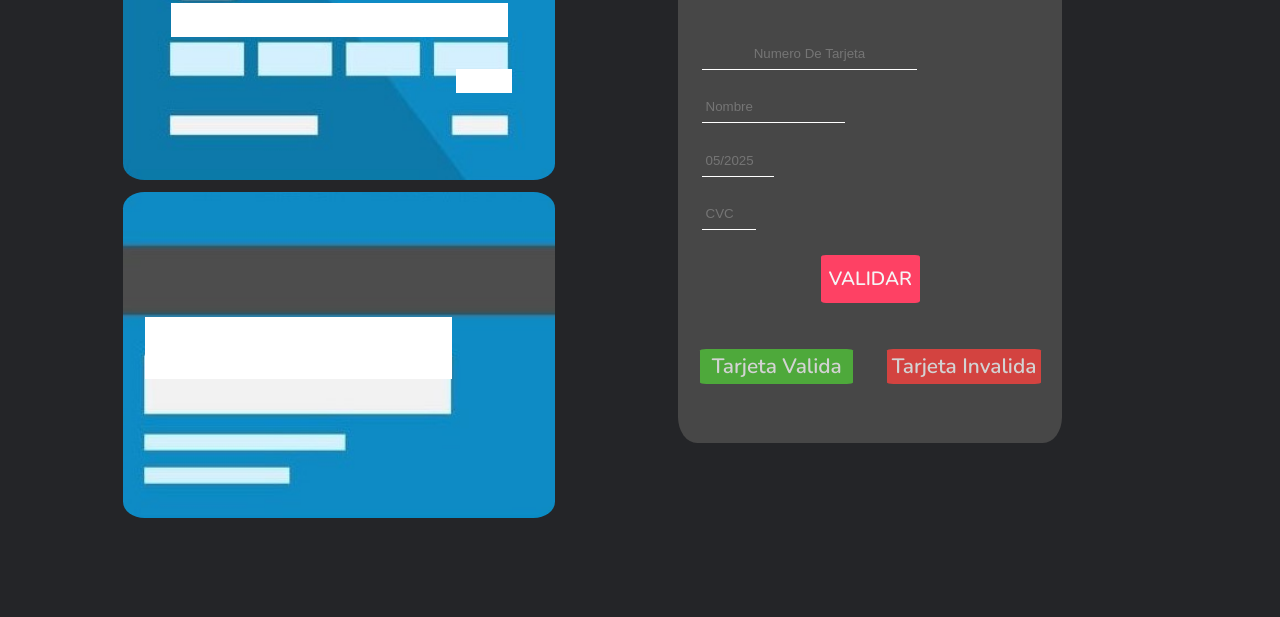
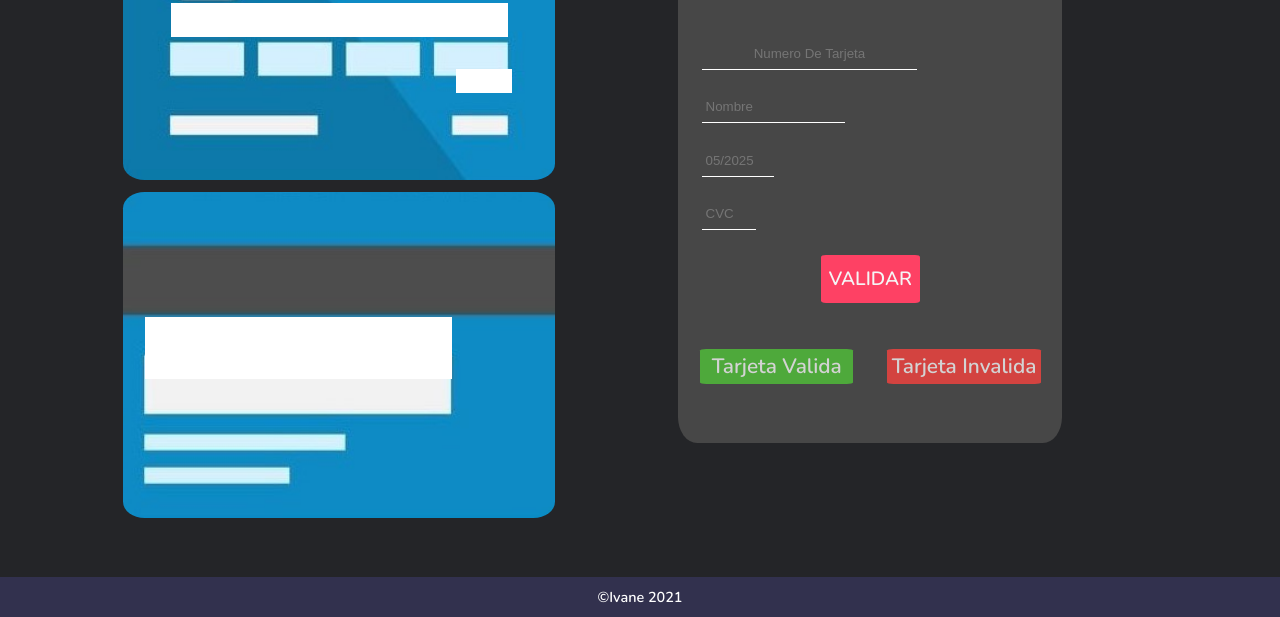
Before and after one commit to IvaneGB/Tarjeta-de-Credito, a website: page src/index.html in a window 1280 px wide. Shown: the part 471-1088 px from the top of the page. Before the commit the page ends 1048 px from the top, so only its background shows below. Drawn offline with nearby package versions, Linux system fonts and the light colour scheme.

Commit message:
terminado todo el maequtado ahora si

```diff
--- a/src/index.html
+++ b/src/index.html
@@ -67,7 +67,7 @@
 
 
         </main>
-        <footer></footer>
+        <footer>©Ivane 2021 </footer>
     </div>
     <script src="index.js" type="module"></script>
 </body>
--- a/src/style.css
+++ b/src/style.css
@@ -33,6 +33,8 @@
 .cajaDeDatos {
     display: flex;
 }
+
+
 /* estilos de la tarjetas */
 
 .imgs {
@@ -44,6 +46,8 @@
     margin: 4%;
     height: 85vh;
 }
+
+
 /* tarjeta 1 */
 
 .imgs .img1 {
@@ -102,6 +106,8 @@
     background: white;
     color: black;
 }
+
+
 /* tarjeta 2 */
 
 .imgs .img2 {
@@ -133,6 +139,8 @@
     width: 71%;
     height: 19%;
 }
+
+
 /* Estilos de los datos */
 
 .datos {
@@ -152,6 +160,8 @@
     font-size: 2.5rem;
     margin: 2%;
 }
+
+
 /* estilos de los inputs */
 
 .datos .inputs {
@@ -211,6 +221,8 @@
     border-bottom: 1px solid white;
     color: white;
 }
+
+
 /*Input input1 y input3 e input4(quitarle los botnes del costado)*/
 
 .input1::-webkit-inner-spin-button,
@@ -242,6 +254,8 @@
 .input4 {
     -moz-appearance: textfield;
 }
+
+
 /* boton */
 
 .caja-btn {
@@ -273,6 +287,8 @@
     background: #ff5aa4;
     color: whitesmoke;
 }
+
+
 /* validacion */
 
 .validaciones {
@@ -306,3 +322,18 @@
     background: #d34340;
     color: lightgrey;
 }
+
+
+/* footer */
+
+footer {
+    display: flex;
+    align-items: center;
+    justify-content: center;
+    height: 5vh;
+    background: #32314e;
+    color: white;
+    font-family: 'Nunito', sans-serif;
+    font-size: 0.9rem;
+    font-weight: bolder;
+}
```
Lines whose indentation alone changed are shown as unchanged.
